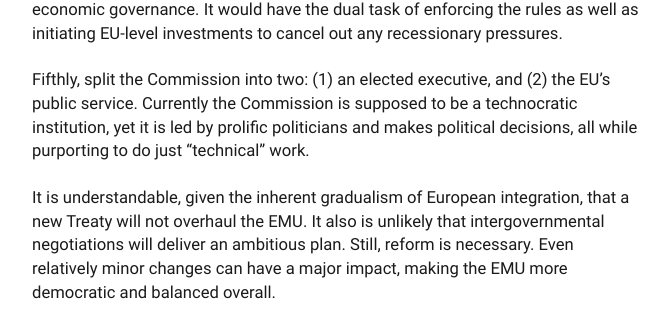
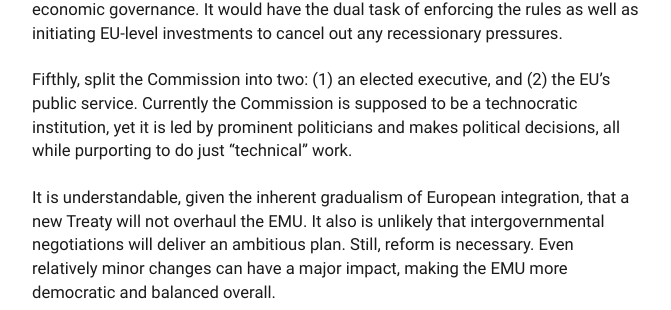
Before and after one commit to protesilaos/protesilaos.github.io, a Jekyll site: the page built from _posts/2016/2016-01-21-economic-governance-context-reform.md, in a window 1280 px wide and 900 px high, scrolled down 1967 px. Shown: the part 190-500 px from the top of the window, without its empty margins (304-975 px from the left). Built offline with Jekyll 4.4.1, drawn with Linux system fonts in a browser that asks for light colours.

Commit message:
Minor corrections

```diff
--- a/_posts/2016/2016-01-21-economic-governance-context-reform.md
+++ b/_posts/2016/2016-01-21-economic-governance-context-reform.md
@@ -40,6 +40,6 @@
 
 Fourthly, place a political office—a European finance ministry—in charge of economic governance. It would have the dual task of enforcing the rules as well as initiating EU-level investments to cancel out any recessionary pressures.
 
-Fifthly, split the Commission into two: (1) an elected executive, and (2) the EU’s public service. Currently the Commission is supposed to be a technocratic institution, yet it is led by prolific politicians and makes political decisions, all while purporting to do just “technical” work.
+Fifthly, split the Commission into two: (1) an elected executive, and (2) the EU’s public service. Currently the Commission is supposed to be a technocratic institution, yet it is led by prominent politicians and makes political decisions, all while purporting to do just “technical” work.
 
 It is understandable, given the inherent gradualism of European integration, that a new Treaty will not overhaul the EMU. It also is unlikely that intergovernmental negotiations will deliver an ambitious plan. Still, reform is necessary. Even relatively minor changes can have a major impact, making the EMU more democratic and balanced overall.
```
Also changed, not shown: _posts/2016/2016-01-02-eu-republic.md (+1 -1 lines), _posts/seminars/2016/2016-04-03-eu-res-publica.md (+1 -1 lines).
